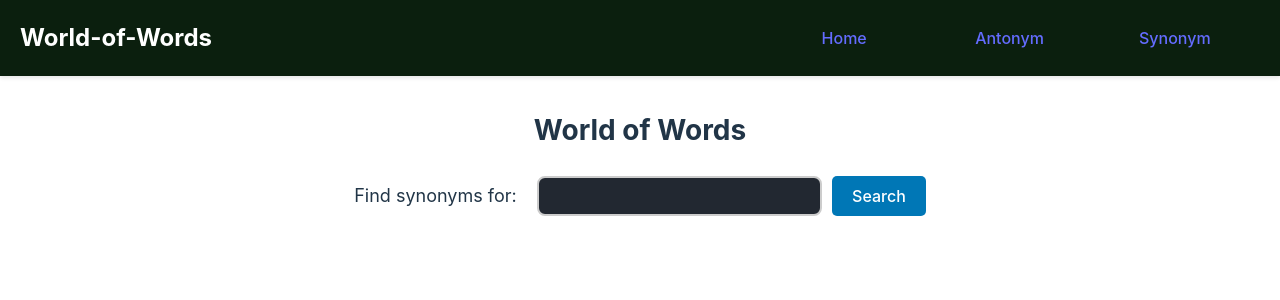
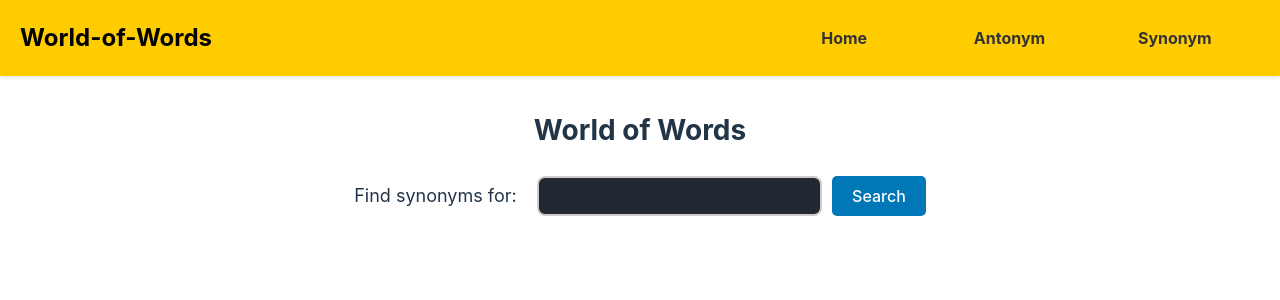
Before and after one commit to aviralrabbit1/world-of-words, a React (Vite) app: page /synonym in a window 1280 px wide. Shown: the top 300 px of the page. Built offline with nearby package versions, Linux system fonts and the light colour scheme.

Commit message:
navbar css tweaks

```diff
--- a/src/index.css
+++ b/src/index.css
@@ -97,12 +97,12 @@ button:focus-visible {
   box-shadow: 0 2px 4px rgba(0, 0, 0, 0.1);
   align-items: center;
   color: #fff;
-  background: rgb(11, 31, 14);
+  background: #fc0;
 }
 
 .logo {
   font-size: 24px;
-  color: #ffffff;
+  color: #000;
   font-weight: bold;
   text-decoration: none;
 }
@@ -126,10 +126,19 @@ button:focus-visible {
 }
 
 .nav-links > *:hover {
-  color: #f4a261; /* Change this to your desired hover color */
+  color: #f4a261;
 }
 
-.navbar .nav-links > a {
-  color: rgb(172, 41, 41);
+.nav-links a {
   text-decoration: none;
+  color: #333;
+  font-weight: bold;
+  font-size: 16px;
+  padding: 10px 20px;
+  border-radius: 5px;
+  transition: background-color 0.3s, color 0.3s;
 }
+.nav-links a:hover {
+  background-color: #0077b6;
+  color: #fff;
+}
--- a/src/pages/Synonym.tsx
+++ b/src/pages/Synonym.tsx
@@ -34,9 +34,7 @@ function Synonym() {
         />
         <button>Search</button>
       </form>
-      {hasSynonyms && (
-        <h3 className="result">Here Are the results:</h3>
-      )}
+      {hasSynonyms && <h3 className="result">Here Are the results:</h3>}
       {/* {hasSynonyms ? (
         <h3 className="result">Here Are the results:</h3>
       ) : (
@@ -58,7 +56,7 @@ function Synonym() {
         </div>
       ) : (
         <ul>
-          {synonyms.map((synonym, index) => (
+          {synonyms.map((synonym) => (
             <li
               onClick={() => synonymClicked(synonym.word)}
               key={synonym.score}
```
Lines whose indentation alone changed are shown as unchanged.
